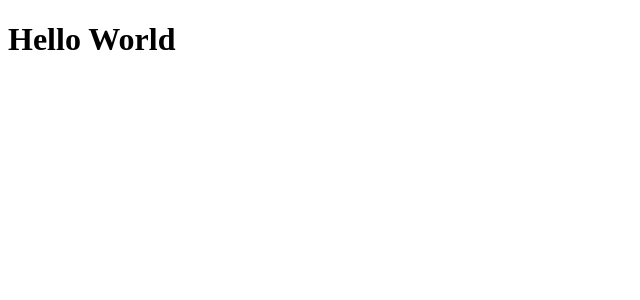
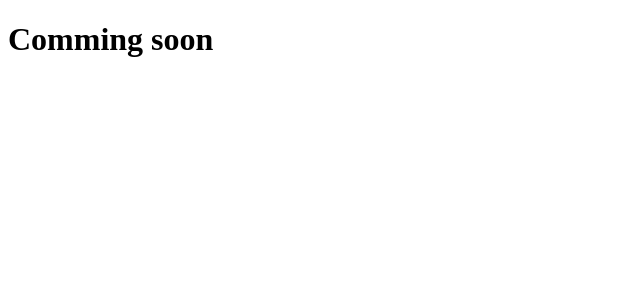
Before and after one commit to devlopersabbir/devlopersabbir.github.io, a Next.js app: page / in a window 1280 px wide. Shown: the top 300 px of the page, without its empty margins (0-640 px from the left). Built offline with nearby package versions, Linux system fonts and the light colour scheme.

Commit message:
Comming soon Page

```diff
--- a/app/page.tsx
+++ b/app/page.tsx
@@ -2,8 +2,10 @@
 
 const Home = () => {
   return (
-    <div>
-      <h1>Hello World</h1>
+    <div className="flex w-full h-[100vh] justify-center items-center">
+      <h1 className="flex justify-center items-center text-2xl font-semibold">
+        Comming soon
+      </h1>
     </div>
   );
 };
```
